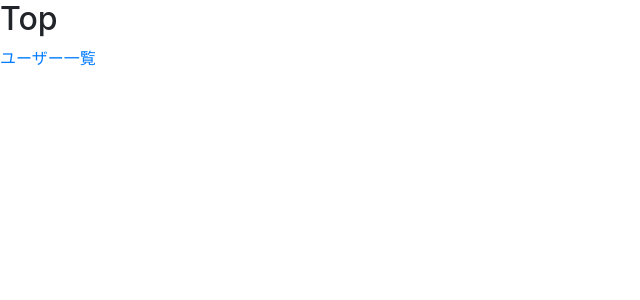
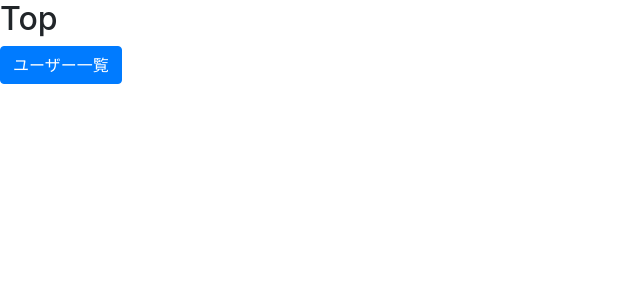
Before and after one commit to y-u-t-a/react-training, a React (Create React App) app in the folder keycloak/: page / in a window 1280 px wide. Shown: the top 300 px of the page, without its empty margins (0-640 px from the left). Built offline with nearby package versions, Linux system fonts and the light colour scheme.

Commit message:
ユーザー一覧へのリンクをボタンに変更

```diff
--- a/keycloak/src/top/Top.js
+++ b/keycloak/src/top/Top.js
@@ -1,11 +1,12 @@
 import React from 'react'
+import { Button } from 'react-bootstrap'
 
 export default class Top extends React.Component {
   render() {
     return (
       <div>
         <h2>Top</h2>
-        <a href="/users">ユーザー一覧</a>
+        <Button href="/users" variant="primary">ユーザー一覧</Button>
       </div>
     )
   }
```
